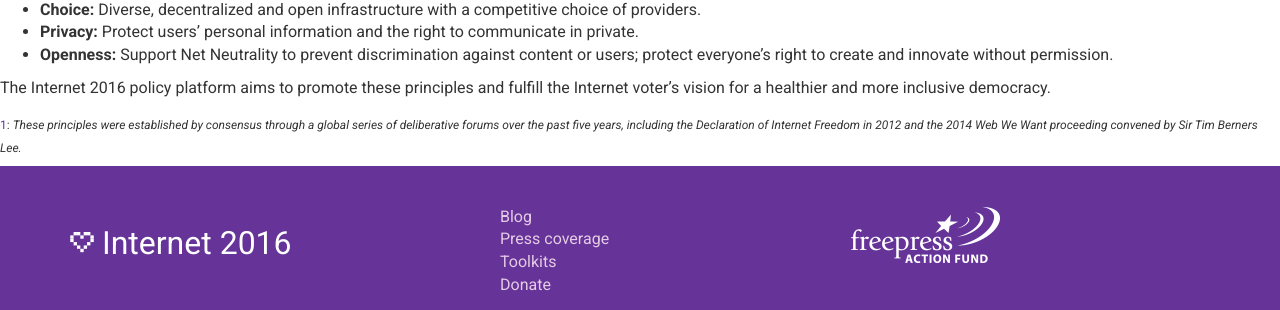
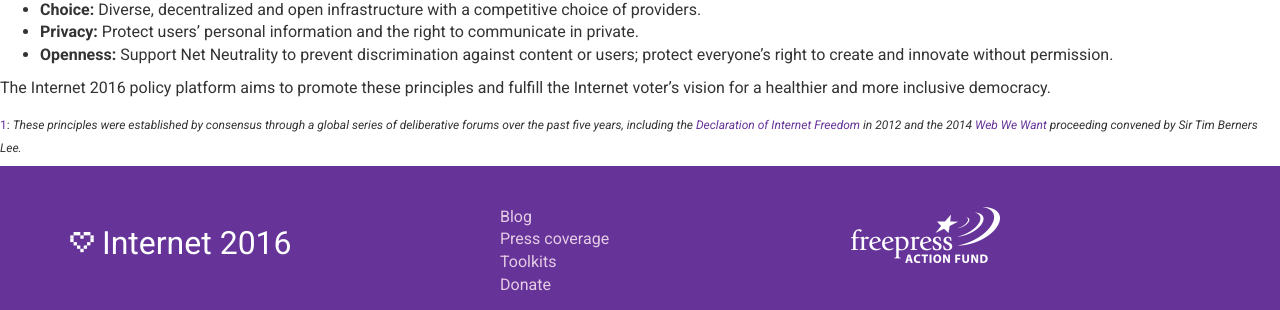
Before and after one commit to freepress/internet2016, a Jekyll site: the page built from _posts/principles/2015-01-06-intro.md, in a window 1280 px wide. Shown: the part 434-744 px from the top of the page. Built offline with Jekyll 4.4.1, drawn with Linux system fonts in a browser that asks for light colours; comment, search, counter and statistics services are not loaded; some of the changed lines change nothing that is shown.

Commit message:
updated footnote links

```diff
--- a/_posts/principles/2015-01-06-intro.md
+++ b/_posts/principles/2015-01-06-intro.md
@@ -29,4 +29,4 @@
 
 The Internet 2016 policy platform aims to promote these principles and fulfill the Internet voter’s vision for a healthier and more inclusive democracy.
 
-<sub><a name="1">1</a>: *These principles were established by consensus through a global series of deliberative forums over the past five years, including the Declaration of Internet Freedom in 2012 and the 2014 Web We Want proceeding convened by Sir Tim Berners Lee.*</sub>
+<sub><a name="1">1</a>: *These principles were established by consensus through a global series of deliberative forums over the past five years, including the [Declaration of Internet Freedom](http://www.internetdeclaration.org/) in 2012 and the 2014 [Web We Want](https://webwewant.org/about_us) proceeding convened by Sir Tim Berners Lee.*</sub>
```
